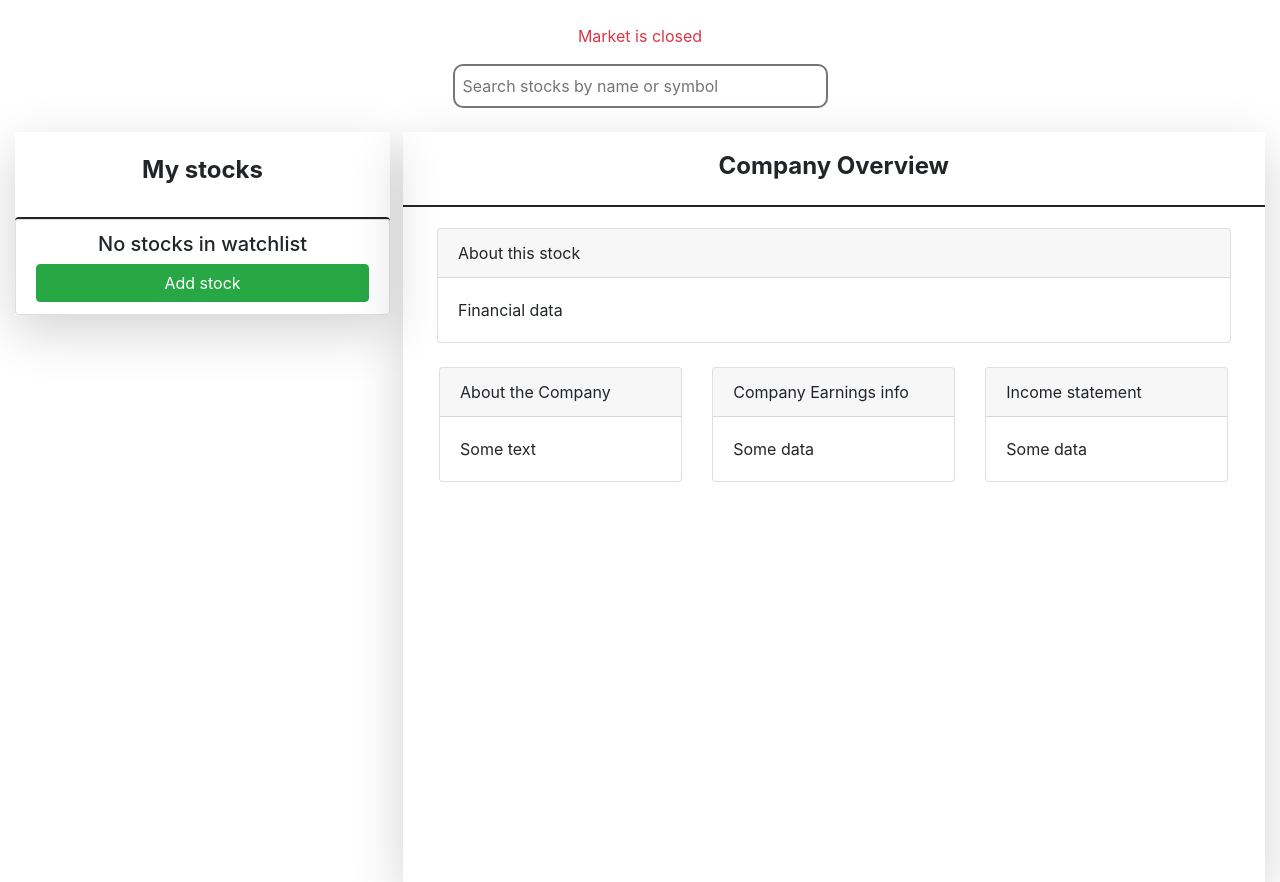
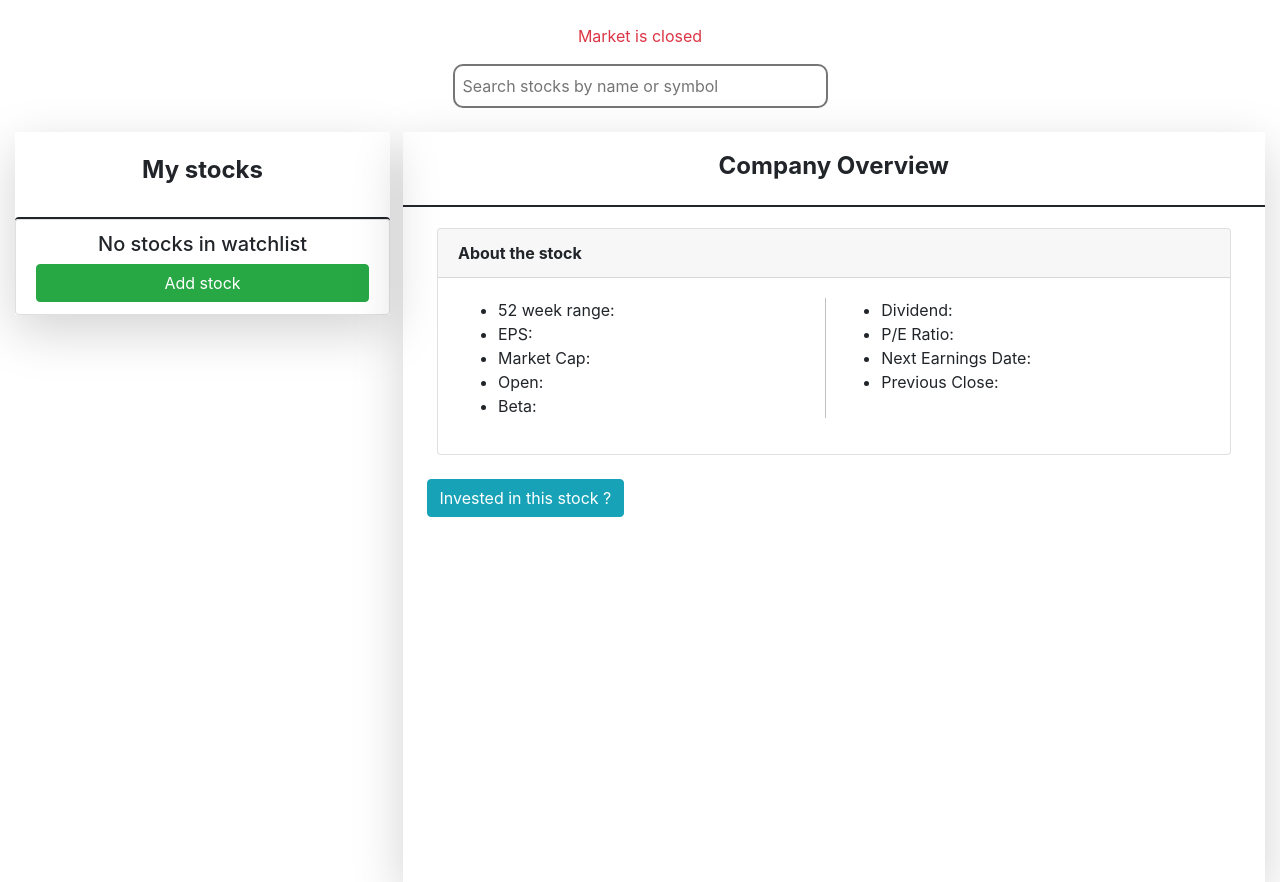
Before and after one commit to Peeyush-Vatsa/STOCK_ASSIST, a Django app: template stockassist/templates/stockassist/index.html in a window 1280 px wide. Shown: the part 78-960 px from the top of the page. Run offline with Django 3.2, Linux system fonts and the light colour scheme; the template is opened without the code that fills it, so the values that code supplies are empty; a user stored in the database is signed in; some libraries are stand-ins or nearby versions.

Commit message:
Preparing app for fetching normal data relating to stock

```diff
--- a/stockassist/static/stockassist/stockrequests.js
+++ b/stockassist/static/stockassist/stockrequests.js
@@ -59,7 +59,7 @@ const initialise_price_display = () => {
                 $("#watchlist_"+stockname).css('color', 'green');
                 $("#watchlist_price_"+stockname).text(value.toFixed(2).toString());
                 $("#watchlist_arrow_"+stockname).text("arrow_upward");
-                $("#watchlist_netchange_"+stockname).css('color', 'darkgreen').slideUp(500).text(netchange).slideDown(500);
+                $("#watchlist_netchange_"+stockname).css('color', 'darkgreen').text(netchange).slideDown(500);
 
             }
             else if (Number(sessionStorage.getItem(name)) > value){
@@ -72,7 +72,7 @@ const initialise_price_display = () => {
                 $("#watchlist_"+stockname).css('color', 'cornflowerblue');
                 $("#watchlist_price_"+stockname).text(value.toFixed(2).toString());
                 $("#watchlist_arrow_"+stockname).text("remove");
-                $("#watchlist_netchange_"+stockname).css('color', 'cadetblue').slideUp(500).text(netchange).slideDown(500);
+                $("#watchlist_netchange_"+stockname).css('color', 'cadetblue').text(netchange).slideDown(500);
             }
         }
         catch{
--- a/stockassist/templates/stockassist/index.html
+++ b/stockassist/templates/stockassist/index.html
@@ -147,42 +147,43 @@
                 <br>
                 <br>
                 <br>
+                <h1 class="text-secondary" style="width: 100%; position: absolute; text-align: center; display: none;">No Stock Selected</h1>
+                <!--Info container-->
                 <div style="width: 100%; align-content: center; position: absolute;">
+                    <!--Important stock info-->
                     <div class="card" style="width: 92%; margin: auto;">
                         <div class="card-header">
-                            About this stock
+                            <strong>About the stock</strong>
                         </div>
                         <div class="card-body">
-                            Financial data
+                            <ul style="width: 49%; float: left; border-style: none solid none none; border-color: silver; border-width: 1px;">
+                                <li id="52week">52 week range: </li>
+                                <li id="eps">EPS: </li>
+                                <li id="mcap">Market Cap: </li>
+                                <li id="open">Open: </li>
+                                <li id="beta">Beta: </li>
+                            </ul>
+                            <ul style="width: 49%; float: right;">
+                                <li id="dividend">Dividend: </li>
+                                <li id="peRatio">P/E Ratio: </li>
+                                <li id="earningsDate">Next Earnings Date: </li>
+                                <li id="pClose">Previous Close: </li>
+                            </ul>
                         </div>
                     </div>
                     <br>
-                    <div class="card-deck" style="width: 95%; margin: auto;">
-                        <div class="card">
-                            <div class="card-header">
-                                About the Company
-                            </div>
-                            <div class="card-body">
-                                Some text
-                            </div>
+                    <!--If invested in stock-->
+                    <button class="btn btn-info ml-4" type="button">Invested in this stock ?</button>
+                    <div class="card" style="width: 92%;margin: auto;display: none;">
+                        <div class="card-header">
+                            My return from this stock
                         </div>
-                        <div class="card">
-                            <div class="card-header">
-                                Company Earnings info
-                            </div>
-                            <div class="card-body">
-                                Some data
-                            </div>
-                        </div>
-                        <div class="card">
-                            <div class="card-header">
-                                Income statement
-                            </div>
-                            <div class="card-body">
-                                Some data
-                            </div>
+                        <div class="card-body">
+                            Some data
                         </div>
                     </div>
+                    <br>
+
                 </div>
             </div>
         </div>
```
Also changed, not shown: db.sqlite3, stockassist/static/stockassist/stock_data.js (added).
